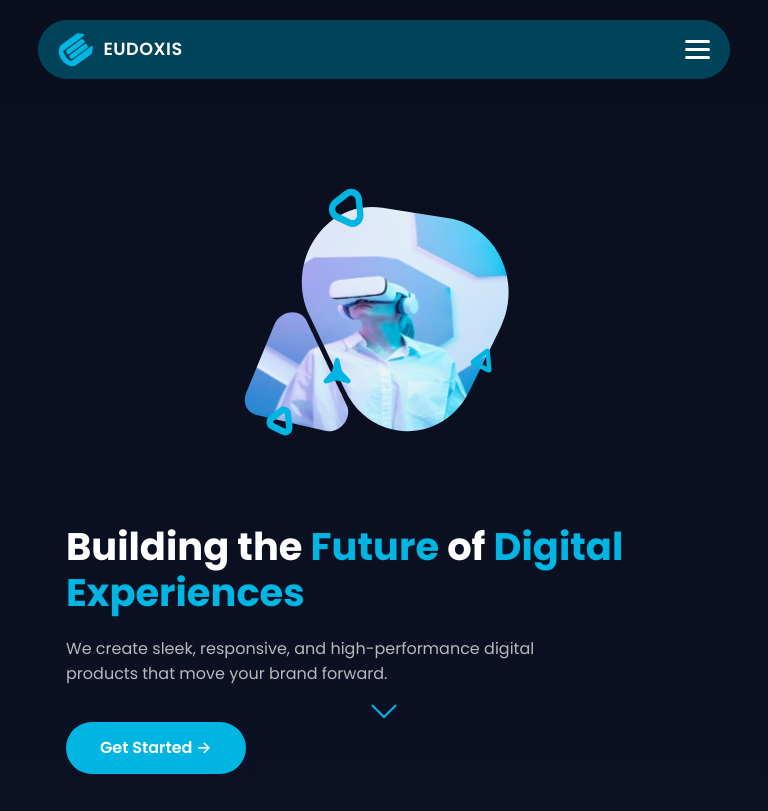
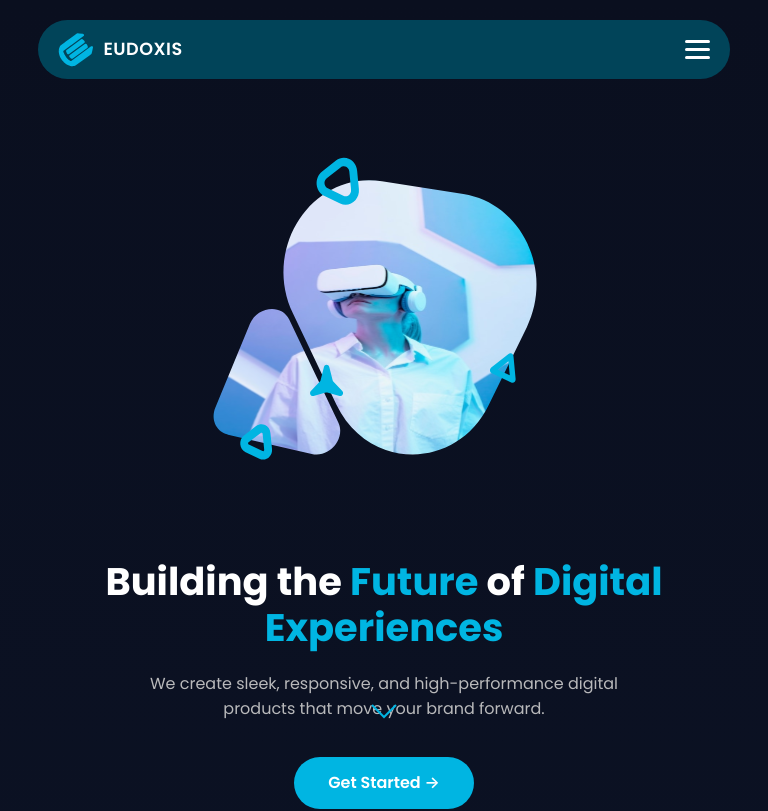
Before and after one commit to olumideemmanuel177-prog/Test-Project, a React (Vite) app: page / in a window 768 px wide. Shown: the top 811 px of the page. Built offline with nearby package versions, Linux system fonts and the light colour scheme.

Commit message:
dssg78g7 s7sd8 8dys8d d7td7gt

```diff
--- a/src/components/Hero.css
+++ b/src/components/Hero.css
@@ -18,9 +18,10 @@
   margin: 0 auto;
   display: flex;
   align-items: center;
-  justify-content: space-between;
+  justify-content: center; /* ✅ Always center horizontally */
   gap: 60px;
   flex-wrap: wrap;
+  text-align: center; /* ✅ Center text when layout adjusts */
 }
 
 /* Text side */
@@ -49,6 +50,7 @@
   max-width: 500px;
   line-height: 1.6;
   margin-bottom: 35px;
+  margin-inline: auto; /* ✅ centers text block */
 }
 
 .hero-btn {
@@ -141,22 +143,24 @@
   to { opacity: 0.9; transform: translateY(0) translateX(-50%); }
 }
 
-/* === 🔧 Fix for Desktop View on Mobile (alignment issue) === */
+/* === Fix for desktop view on phone or tablet === */
 @media (max-width: 1200px) and (min-width: 768px) {
   .hero-container {
     justify-content: center;
+    align-items: center;
+    flex-direction: column; /* ✅ stack neatly */
+    text-align: center;
     gap: 40px;
   }
 
-  .hero-text, .hero-image {
+  .hero-text,
+  .hero-image {
     flex: none;
-    max-width: 45%;
-    text-align: left;
+    max-width: 100%;
   }
 
   .hero-img {
-    width: 100%;
-    max-width: 420px;
+    width: 350px;
   }
 }
 
```
